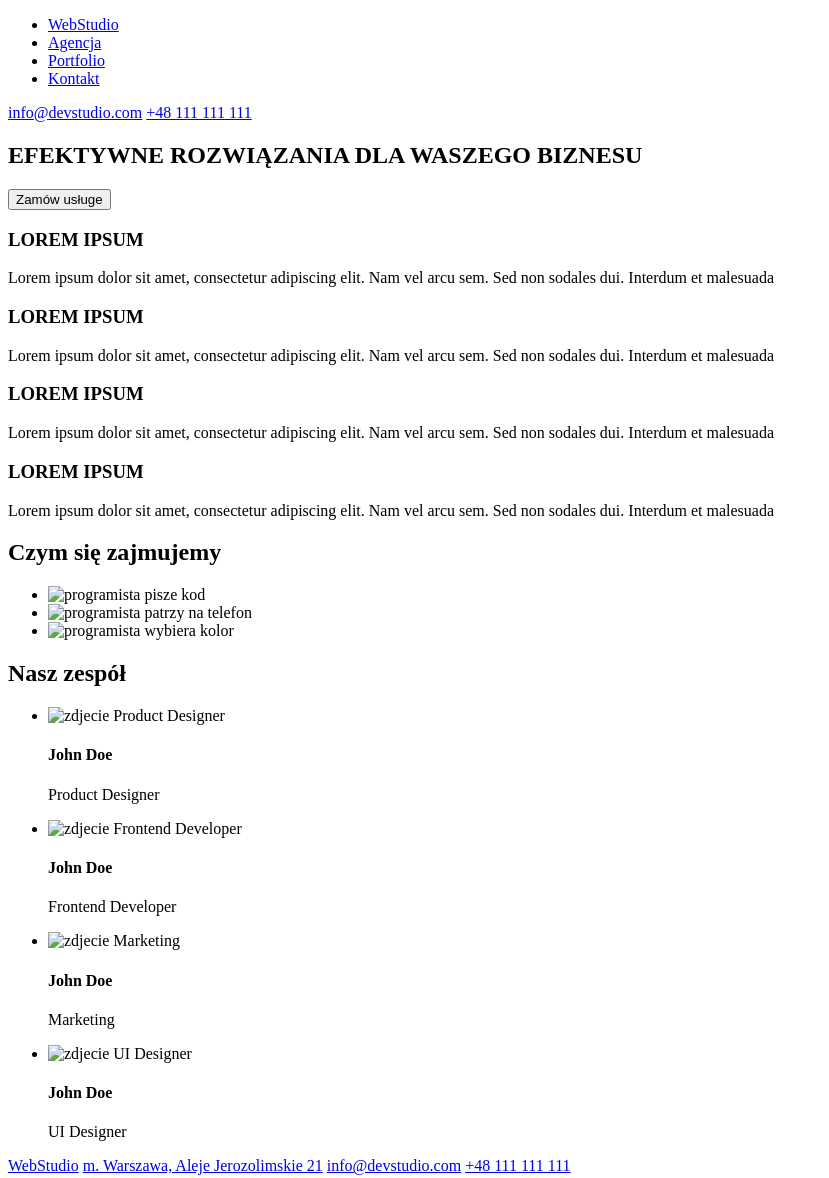
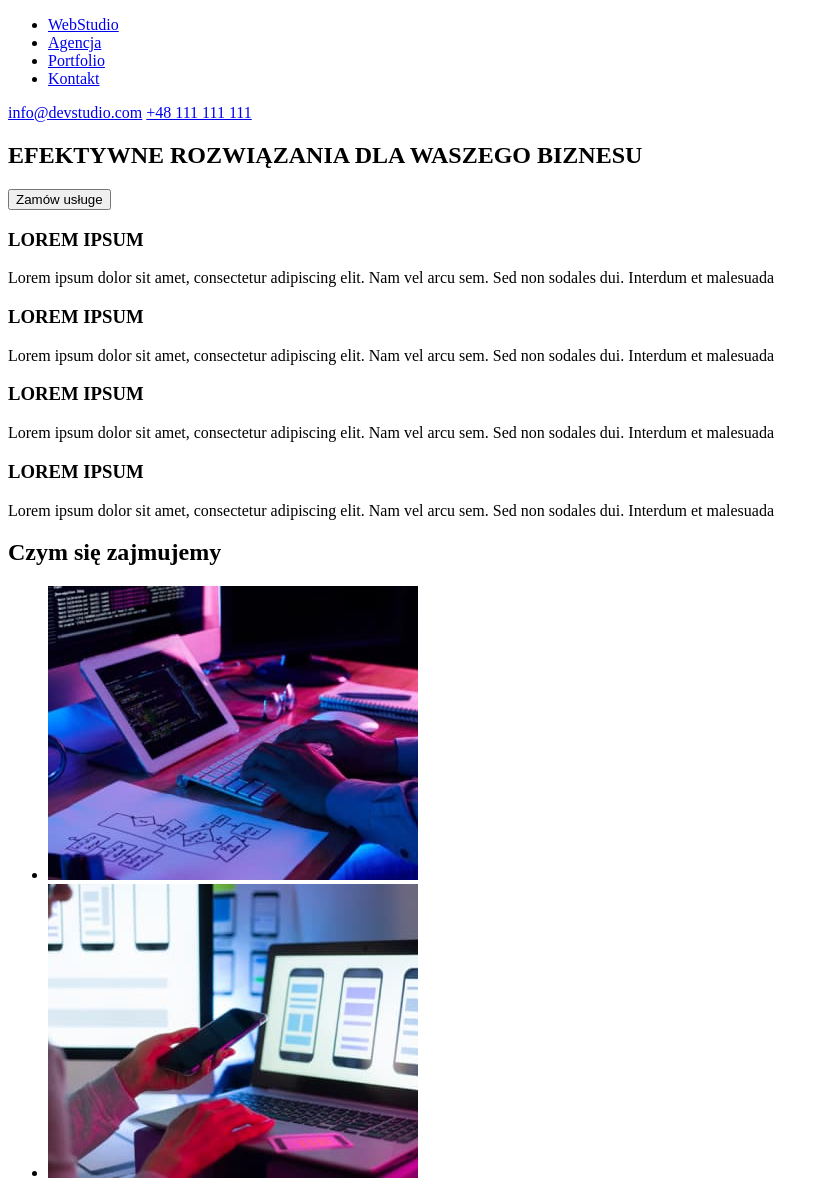
Before and after one commit to KowalskaMarta/goit-markup-hw-01, a plain HTML site: page index.html in a window 1280 px wide. Shown: the top 1178 px of the page, without its empty margins (0-829 px from the left). Drawn offline with Linux system fonts and the light colour scheme; the site is published under a folder, as on GitHub Pages, so addresses that start at the root find nothing.

Commit message:
add changes init

```diff
--- a/index.html
+++ b/index.html
@@ -55,7 +55,7 @@
             <ul>
               <li>
                 <img
-                  src="/images/zajecie/zajecie_img1.jpg.jpg"
+                  src="./images/zajecie/zajecie_img1.jpg.jpg"
                   alt="programista pisze kod"
                   width="370"
                   height="294"
@@ -63,7 +63,7 @@
               </li>
               <li>
                 <img
-                  src="/images/zajecie/zajecie_img2.jpg.jpg"
+                  src="./images/zajecie/zajecie_img2.jpg.jpg"
                   alt="programista patrzy na telefon"
                   width="370"
                   height="294"
@@ -71,7 +71,7 @@
               </li>
               <li>
                 <img
-                  src="/images/zajecie/zajecie_img3.jpg.jpg"
+                  src="./images/zajecie/zajecie_img3.jpg.jpg"
                   width="370"
                   height="294"
                   alt="programista wybiera kolor"
@@ -87,7 +87,7 @@
             <ul>
               <li>
                 <img
-                  src="/images/zespol/img_jd1.jpg"
+                  src="./images/zespol/img_jd1.jpg"
                   alt="zdjecie Product Designer"
                   width="270"
                   height="260"
@@ -97,7 +97,7 @@
               </li>
               <li>
                 <img
-                  src="/images/zespol/img_jd2.jpg"
+                  src="./images/zespol/img_jd2.jpg"
                   alt="zdjecie Frontend Developer"
                   width="270"
                   height="260"
@@ -107,7 +107,7 @@
               </li>
               <li>
                 <img
-                  src="/images/zespol/img_jd3.jpg"
+                  src="./images/zespol/img_jd3.jpg"
                   alt="zdjecie Marketing"
                   width="270"
                   height="260"
@@ -117,7 +117,7 @@
               </li>
               <li>
                 <img
-                  src="/images/zespol/img_jd4.jpg"
+                  src="./images/zespol/img_jd4.jpg"
                   alt="zdjecie UI Designer"
                   width="270"
                   height="260"
```
